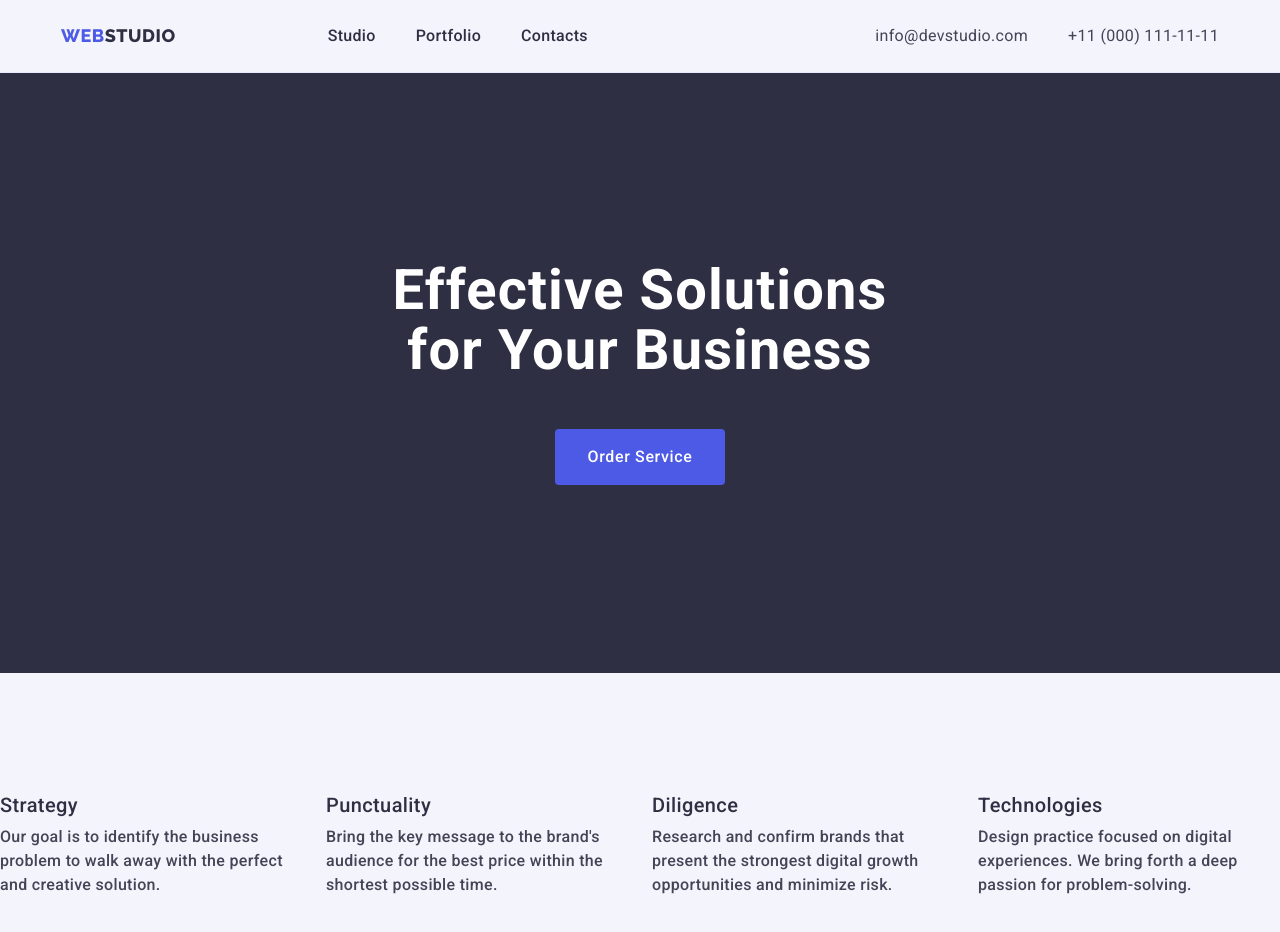
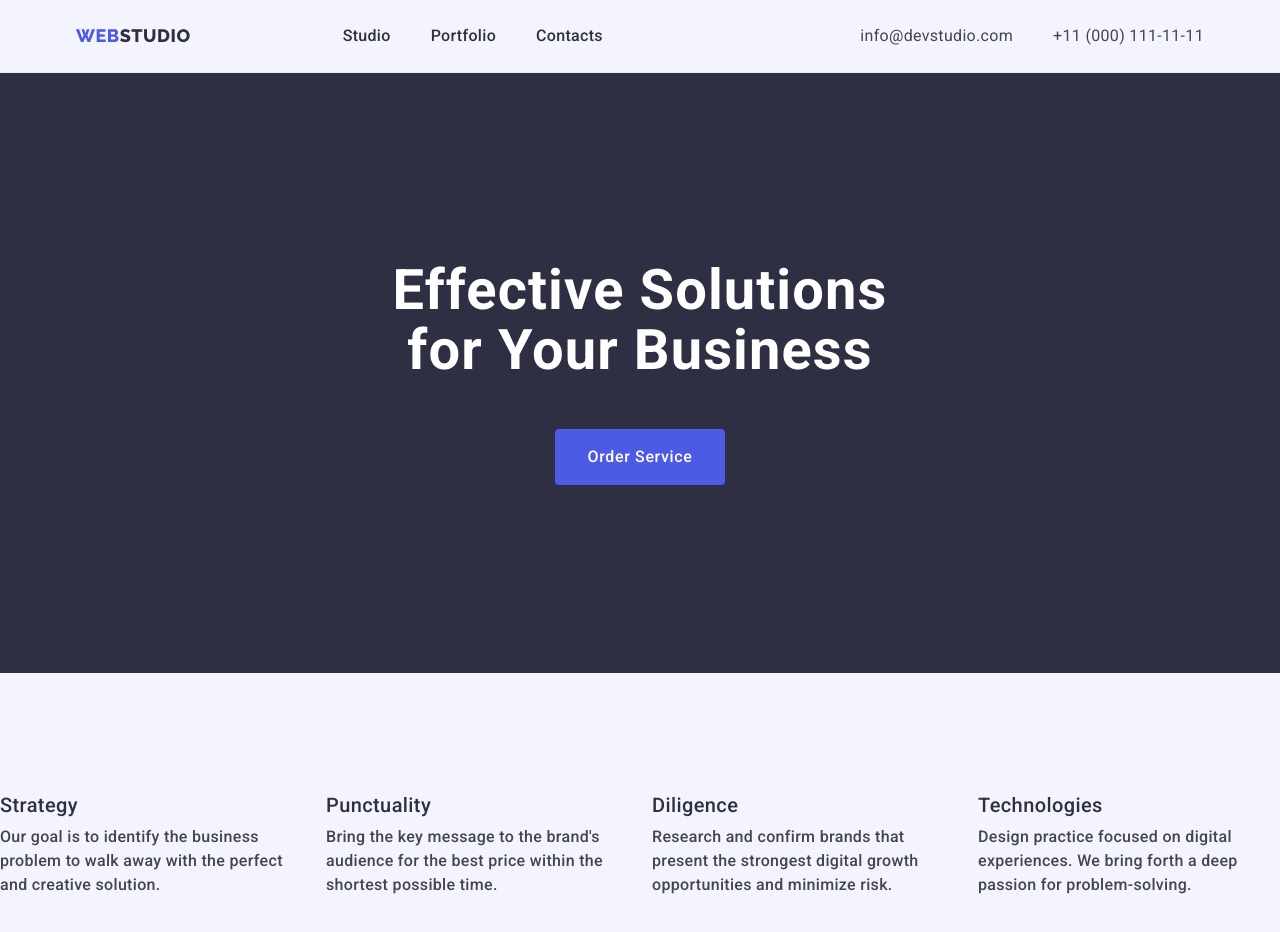
Before and after one commit to YuliiaBabich/goit-markup-hw-03, a plain HTML site: page index.html in a window 1280 px wide. Shown: the top 932 px of the page. Drawn offline with nearby package versions, Linux system fonts and the light colour scheme.

Commit message:
Update styles.css

```diff
--- a/css/styles.css
+++ b/css/styles.css
@@ -115,21 +115,17 @@
 
     /*----------------HEADER----------------*/
     .header {
-        /*padding: 24px 156px;*/
         border-bottom: 1px solid #e7e9fc;
     }
 
     .header-container {
         width: 1158px;
-        /*padding: 0 15px;*/
+        padding: 0 15px;
         max-height: 72px;
         display: flex;
         align-items: center;
         margin: 0 auto;
         justify-content: space-between;
-        padding-top: 24px;
-        padding-bottom: 24px;
-
     }
 
     .logo {
@@ -155,8 +151,8 @@
         flex-grow: 1;
         gap: 76px;
         align-items: center;
-        /* padding-top: 24px;
-        padding-bottom: 24px;*/
+        padding-top: 24px;
+        padding-bottom: 24px;
 
     }
 
```
